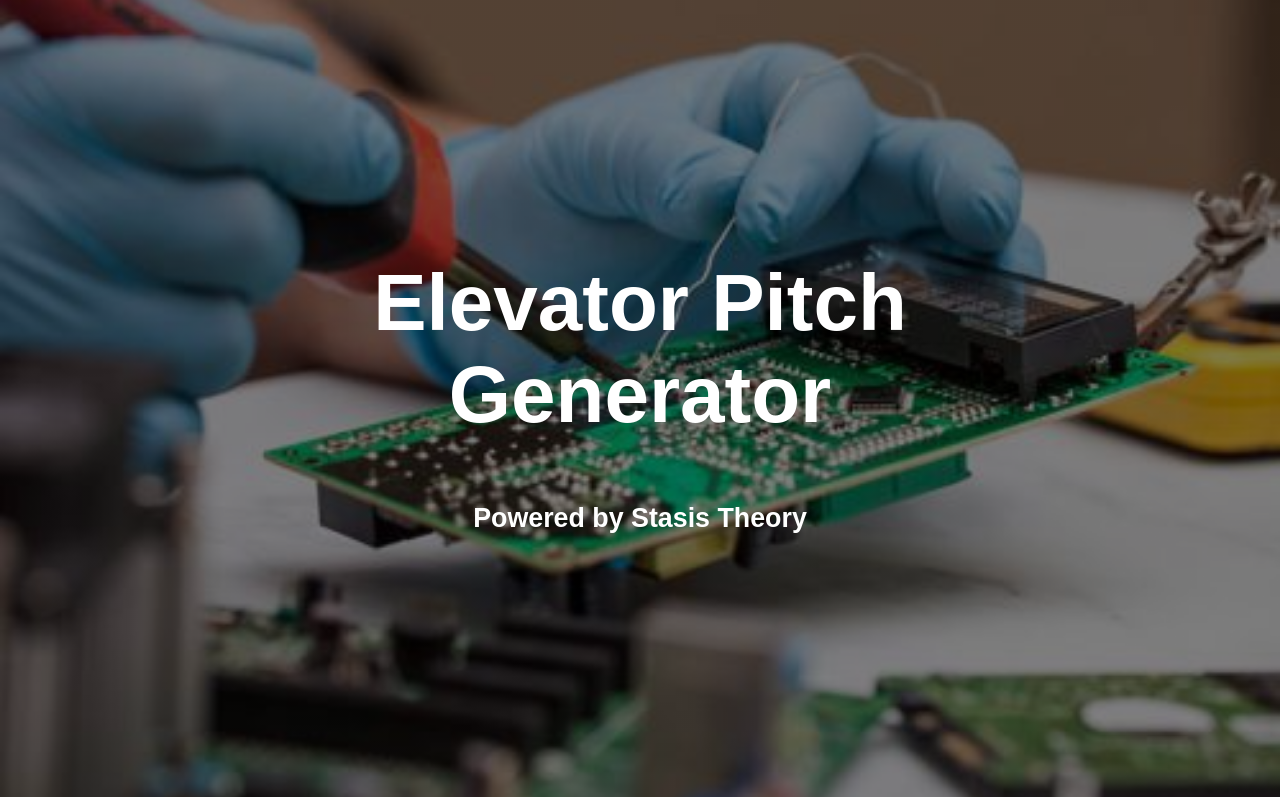
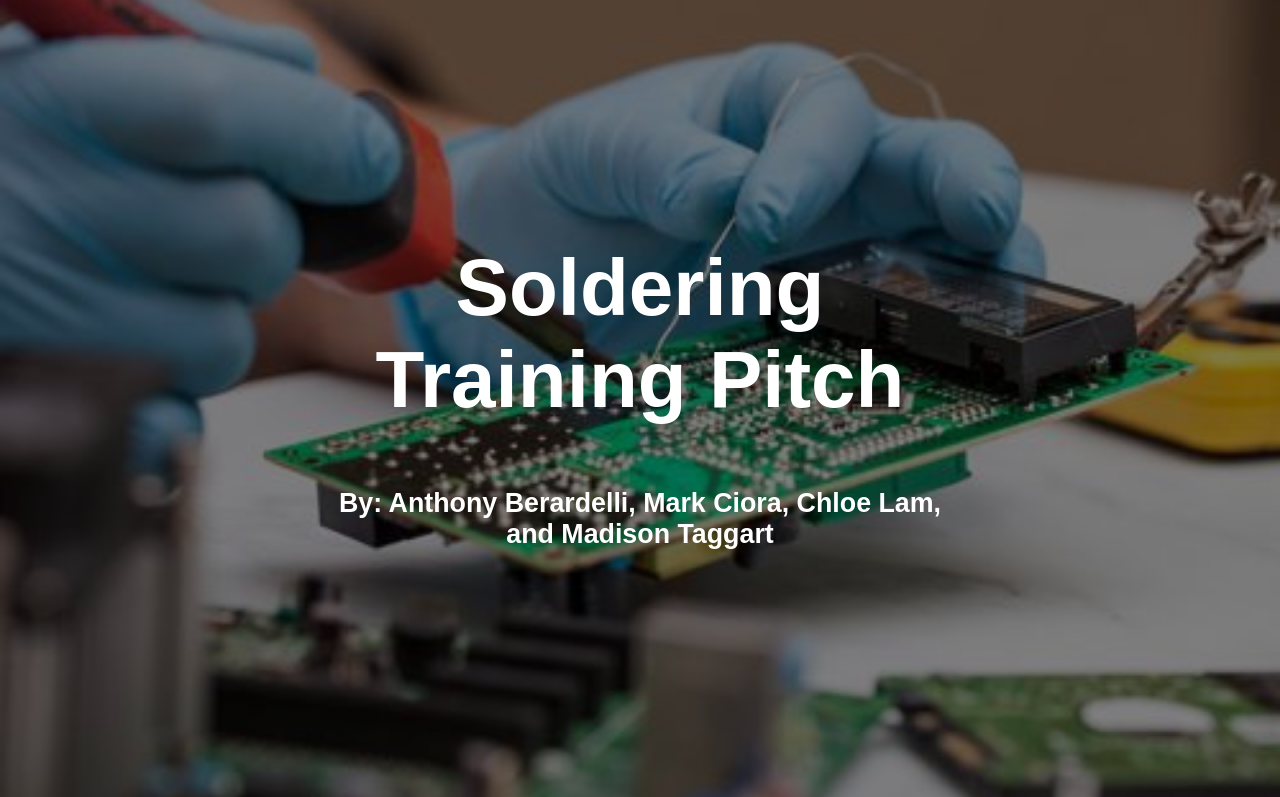
Before and after one commit to MarkCiora/SolderingElevatorPitch, a plain HTML site: page index.html in a window 1280 px wide. Shown: the top 797 px of the page. Drawn offline with Linux system fonts and the light colour scheme.

Commit message:
Update index.html
Title

```diff
--- a/index.html
+++ b/index.html
@@ -31,8 +31,8 @@ BTW. You can leave these faded comments be, or delete them. They are but road si
 
 <div class="hero-image">
   <div class="hero-text">
-      <h1>Elevator Pitch Generator</h1>
-      <h6>Powered by Stasis Theory</h6>
+      <h1>Soldering Training Pitch</h1>
+      <h6>By: Anthony Berardelli, Mark Ciora, Chloe Lam, and Madison Taggart </h6>
   </div>
 </div>
 
```
